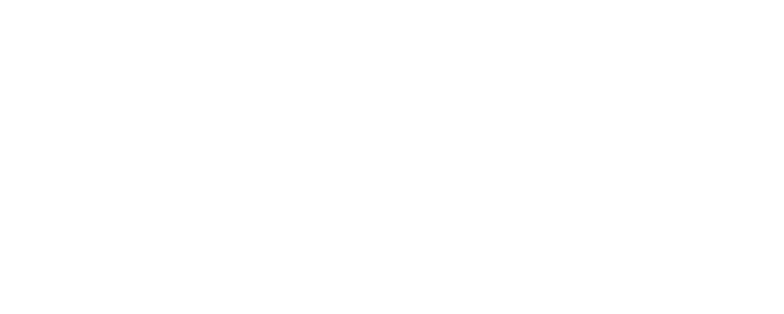
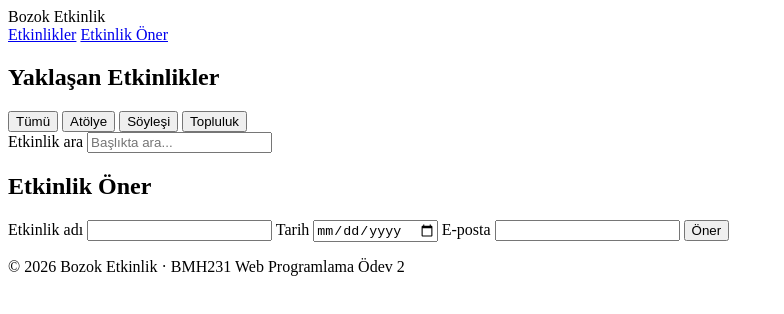
Before and after one commit to nnozer34-ctrl/bmh231-odev2, a website: page public/index.html in a window 1280 px wide. Shown: the whole page, without its empty margins (0-784 px from the left). Drawn offline with Linux system fonts and the light colour scheme.

Commit message:
index.html: header, etkinlik listesi, filtreler, öneri formu ve footer eklendi

```diff
--- a/public/index.html
+++ b/public/index.html
@@ -10,7 +10,49 @@
 </head>
 
 <body>
+    <header class="ust-bant">
+        <div class="logo">Bozok Etkinlik</div>
+        <nav>
+            <a href="#liste">Etkinlikler</a>
+            <a href="#oner">Etkinlik Öner</a>
+        </nav>
+    </header>
+    <main>
+        <section id="liste">
+            <h1>Yaklaşan Etkinlikler</h1>
+            <div class="arac-cubugu">
+                <div class="filtreler">
+                    <button type="button" class="filtre secili" data-tur="tumu">Tümü</button>
+                    <button type="button" class="filtre" data-tur="atolye">Atölye</button>
+                    <button type="button" class="filtre" data-tur="soylesi">Söyleşi</button>
+                    <button type="button" class="filtre" data-tur="topluluk">Topluluk</button>
+                </div>
+                <label for="arama">Etkinlik ara</label>
+                <input type="search" id="arama" placeholder="Başlıkta ara...">
+            </div>
+            <p id="durum"></p>
+            <div id="kartlar" class="kartlar"></div>
+        </section>
+        <section id="oner">
+            <h2>Etkinlik Öner</h2>
+            <form id="oneri-formu" novalidate>
+                <label for="ad">Etkinlik adı</label>
+                <input type="text" id="ad" name="ad">
 
+                <label for="tarih">Tarih</label>
+                <input type="date" id="tarih" name="tarih">
+
+                <label for="eposta">E-posta</label>
+                <input type="email" id="eposta" name="eposta">
+
+                <button type="submit">Öner</button>
+            </form>
+            <p id="form-ileti"></p>
+        </section>
+    </main>
+    <footer>
+        <p>© 2026 Bozok Etkinlik · BMH231 Web Programlama Ödev 2</p>
+    </footer>
 </body>
 
 </html>
```
